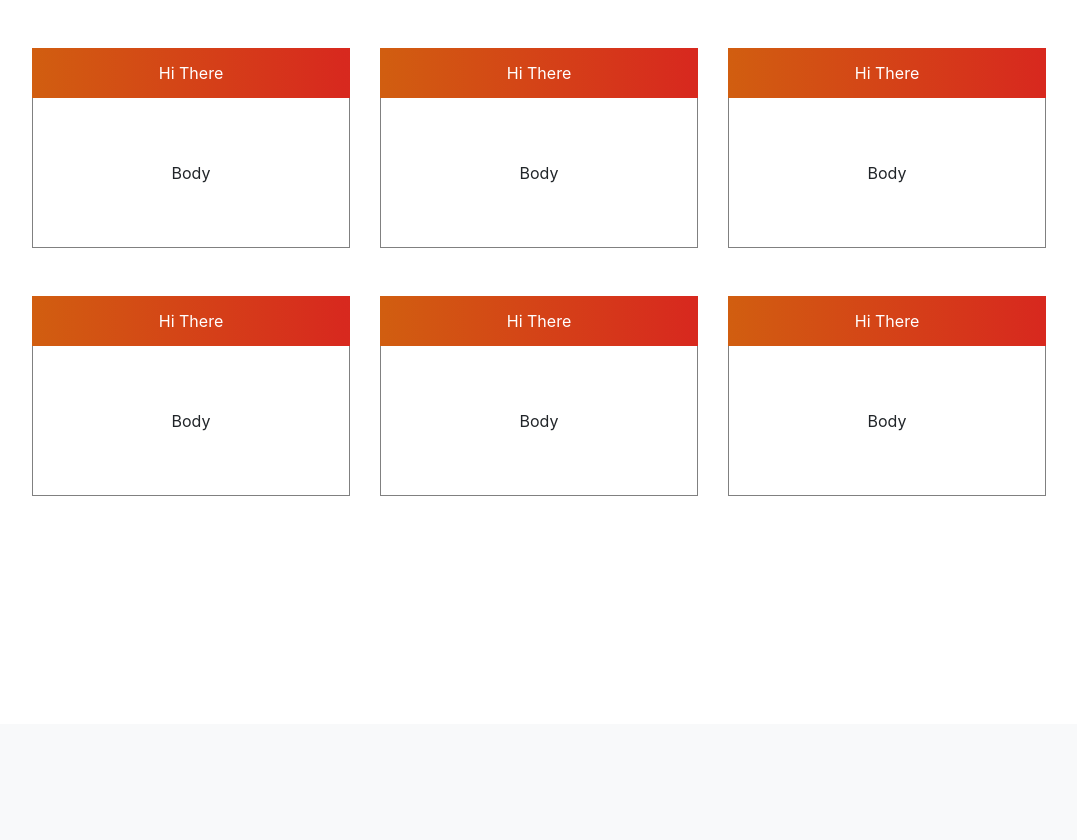
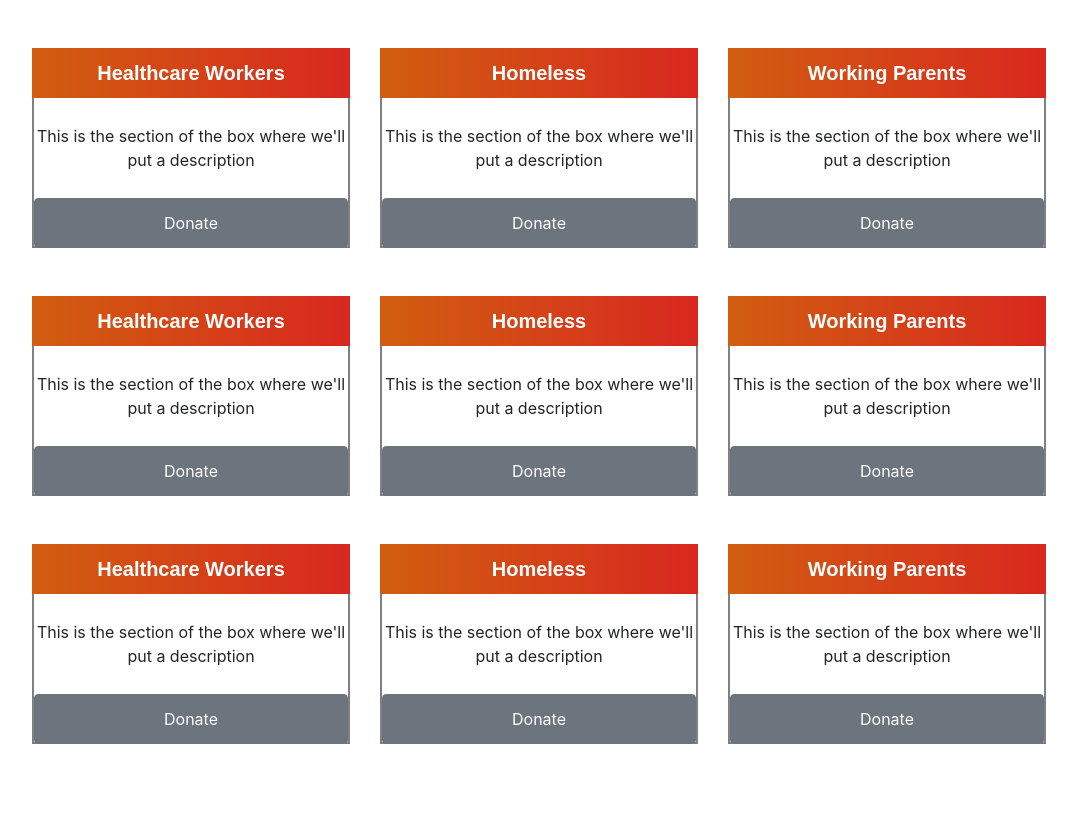
Before and after one commit to HarvardDataAnalyticsOECDBerlin/COVID-19-Website, a Flask app: page / in a window 1280 px wide. Shown: the part 76-916 px from the top of the page, without its empty margins (101-1178 px from the left). Before the commit the page ends 572 px from the top, so only its background shows below. Run offline with Flask 2, Linux system fonts and the light colour scheme; some libraries are stand-ins or nearby versions.

Commit message:
created tile format donation page

```diff
--- a/application.py
+++ b/application.py
@@ -7,6 +7,6 @@ app = Flask(__name__)
 def home():
     return render_template('landing.html')
 
-@app.route('/healthCare')
-def healthCare():
-    return render_template('healthCare.html')
+@app.route('/donate')
+def donate():
+    return render_template('donation.html')
--- a/static/styles.css
+++ b/static/styles.css
@@ -41,6 +41,10 @@ main tfoot
     font-weight: bold;
 }
 
+.col-lg
+{
+  height: 200px;
+}
 
 .category-head
 {
@@ -51,6 +55,7 @@ main tfoot
     display: flex;
     justify-content: center;
     align-items: center;
+    background: #d15e10 linear-gradient(90deg,#d15e10,rgba(216,38,31,.95) 98%);
 }
 
 .category-body
@@ -58,39 +63,37 @@ main tfoot
     width: 100%;
     height: 150px;
     position: relative;
-    border-bottom: 1px solid gray;
-    border-left: 1px solid gray;
-    border-right: 1px solid gray;
     background-color: white;
-    display: flex;
-    justify-content: center;
-    align-items: center;
-
+    border-left: 2px solid gray;
+    border-right: 2px solid gray;
+    border-bottom: 2px solid gray;
 }
 
-/* Sets the title box color gradient */
-.box-title
+.description
 {
-    background: #d15e10 linear-gradient(90deg,#d15e10,rgba(216,38,31,.95) 98%);
+  width: 100%;
+  height: 100px;
+  position: relative;
+  display: flex;
+  justify-content: left;
+  align-items: center;
 }
 
 .title-text
 {
   text-align: center;
   color: white;
+  font-weight: bold;
+  font-family: sans-serif;
+  font-size: 20px;
 
 }
 
-.body-text
+button
 {
-  text-align: center;
-  margin-top: auto;
-  margin-bottom: auto;
-
+  width: 100%;
+  height: 50px;
+  border-left: 2px solid gray;
+  border-bottom: 2px solid gray;
+  border-right: 2px solid gray;
 }
-
-
-.col-lg
-{
-  height: 200px;
-}
--- a/templates/landing.html
+++ b/templates/landing.html
@@ -7,59 +7,183 @@
 
 {% block main %}
   <div class="container">
+
     <div class="row mb-5">
+
       <div class="col-lg">
-        <div class="category-head box-title">
-          <div class = "title-text"> Hi There </div>
+        <div class="category-head">
+          <div class = "title-text">
+            Healthcare Workers
+          </div>
         </div>
         <div class="category-body">
-          Body
+          <div class="description">
+            This is the section of the box where we'll put a description
+          </div>
+          <a href="/donate">
+            <button type="button" class="btn btn-secondary">
+              Donate
+            </button>
+          </a>
         </div>
       </div>
+
       <div class="col-lg">
-        <div class="category-head box-title">
-          <div class = "title-text"> Hi There </div>
+        <div class="category-head">
+          <div class = "title-text">
+            Homeless
+          </div>
         </div>
         <div class="category-body">
-          Body
+          <div class="description">
+            This is the section of the box where we'll put a description
+          </div>
+          <a href="/donate">
+            <button type="button" class="btn btn-secondary">
+              Donate
+            </button>
+          </a>
         </div>
       </div>
+
       <div class="col-lg">
-        <div class="category-head box-title">
-          <div class = "title-text"> Hi There </div>
+        <div class="category-head">
+          <div class = "title-text">
+            Working Parents
+          </div>
         </div>
         <div class="category-body">
-          Body
+          <div class="description">
+            This is the section of the box where we'll put a description
+          </div>
+          <a href="/donate">
+            <button type="button" class="btn btn-secondary">
+              Donate
+            </button>
+          </a>
         </div>
       </div>
+
     </div>
 
 
     <div class="row mb-5">
+
       <div class="col-lg">
-        <div class="category-head box-title">
-          <div class = "title-text"> Hi There </div>
+        <div class="category-head">
+          <div class = "title-text">
+            Healthcare Workers
+          </div>
         </div>
         <div class="category-body">
-          Body
+          <div class="description">
+            This is the section of the box where we'll put a description
+          </div>
+          <a href="/donate">
+            <button type="button" class="btn btn-secondary">
+              Donate
+            </button>
+          </a>
         </div>
       </div>
+
       <div class="col-lg">
-        <div class="category-head box-title">
-          <div class = "title-text"> Hi There </div>
+        <div class="category-head">
+          <div class = "title-text">
+            Homeless
+          </div>
         </div>
         <div class="category-body">
-          Body
+          <div class="description">
+            This is the section of the box where we'll put a description
+          </div>
+          <a href="/donate">
+            <button type="button" class="btn btn-secondary">
+              Donate
+            </button>
+          </a>
         </div>
       </div>
+
       <div class="col-lg">
-        <div class="category-head box-title">
-          <div class = "title-text"> Hi There </div>
+        <div class="category-head">
+          <div class = "title-text">
+            Working Parents
+          </div>
         </div>
         <div class="category-body">
-          Body
+          <div class="description">
+            This is the section of the box where we'll put a description
+          </div>
+          <a href="/donate">
+            <button type="button" class="btn btn-secondary">
+              Donate
+            </button>
+          </a>
         </div>
       </div>
+
     </div>
+
+    <div class="row mb-5">
+
+      <div class="col-lg">
+        <div class="category-head">
+          <div class = "title-text">
+            Healthcare Workers
+          </div>
+        </div>
+        <div class="category-body">
+          <div class="description">
+            This is the section of the box where we'll put a description
+          </div>
+          <a href="/donate">
+            <button type="button" class="btn btn-secondary">
+              Donate
+            </button>
+          </a>
+        </div>
+      </div>
+
+      <div class="col-lg">
+        <div class="category-head">
+          <div class = "title-text">
+            Homeless
+          </div>
+        </div>
+        <div class="category-body">
+          <div class="description">
+            This is the section of the box where we'll put a description
+          </div>
+          <a href="/donate">
+            <button type="button" class="btn btn-secondary">
+              Donate
+            </button>
+          </a>
+        </div>
+      </div>
+
+      <div class="col-lg">
+        <div class="category-head">
+          <div class = "title-text">
+            Working Parents
+          </div>
+        </div>
+        <div class="category-body">
+          <div class="description">
+            This is the section of the box where we'll put a description
+          </div>
+          <a href="/donate">
+            <button type="button" class="btn btn-secondary">
+              Donate
+            </button>
+          </a>
+        </div>
+      </div>
+
+    </div>
+
   </div>
+
+
 {% endblock %}
```
Also changed, not shown: 1 other file.
